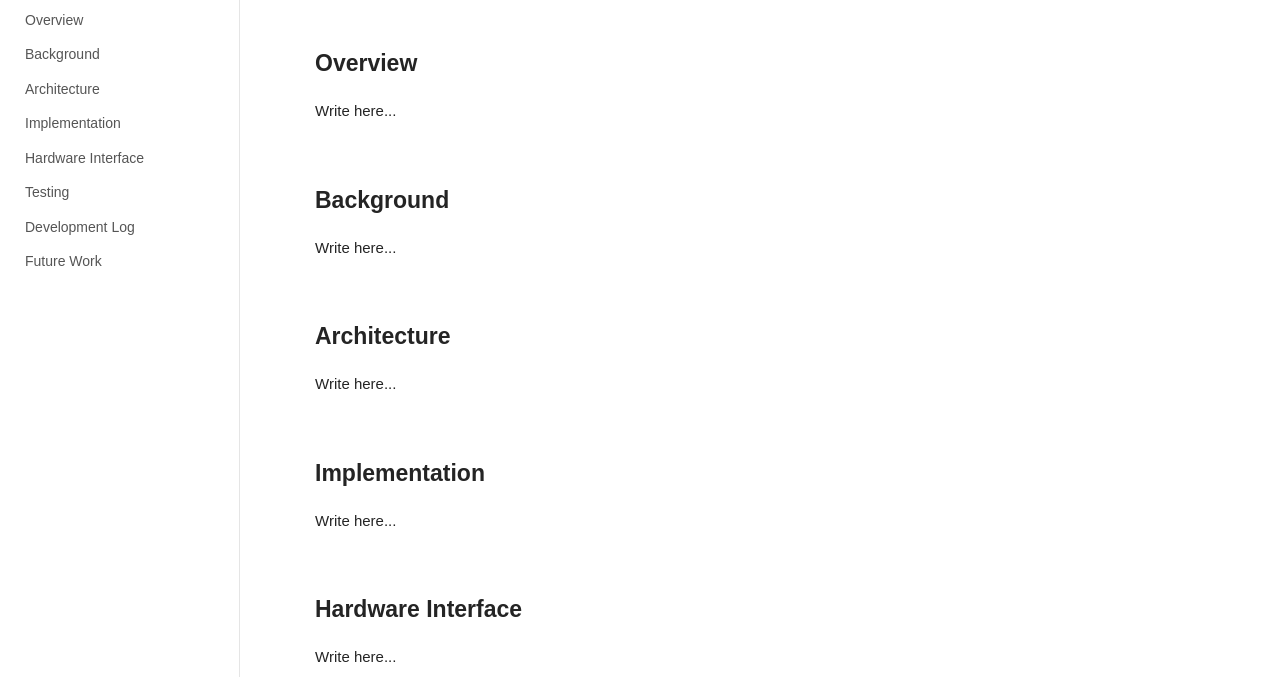
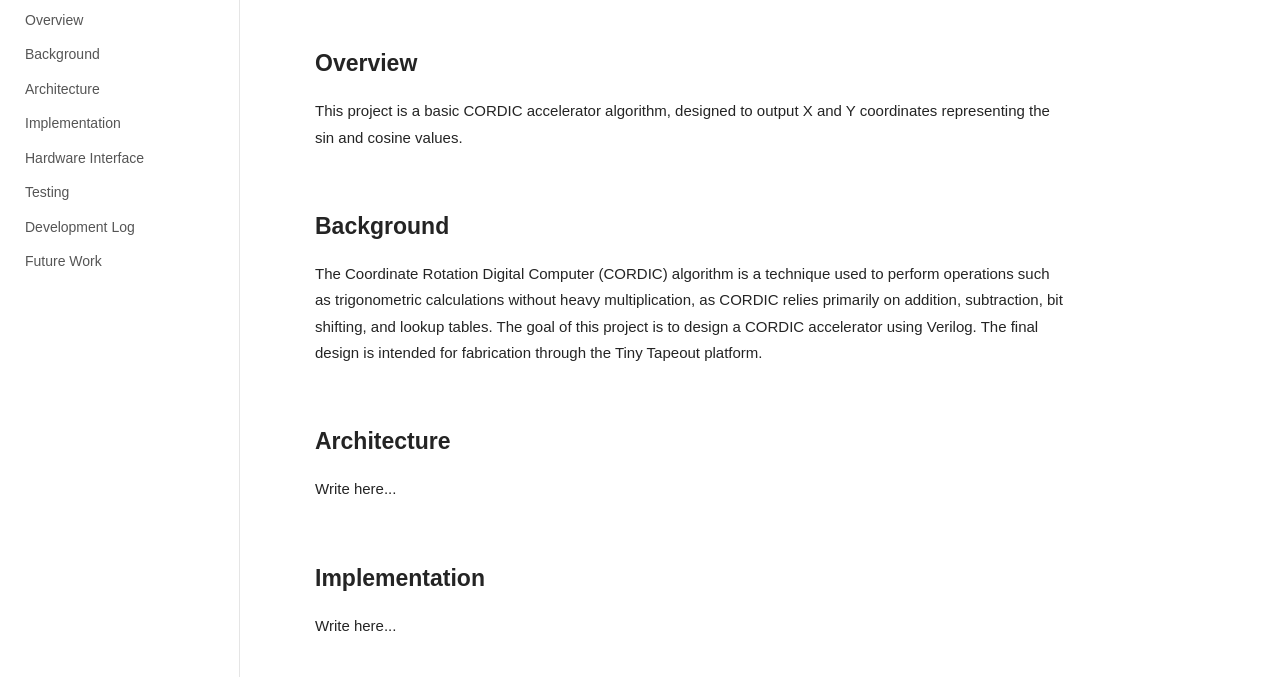
Before and after one commit to supersoimon/supersoimon.github.io, a plain HTML site: page index.html in a window 1280 px wide. Shown: the part 123-802 px from the top of the page. Drawn offline with Linux system fonts and the light colour scheme.

Commit message:
Update index.html

```diff
--- a/index.html
+++ b/index.html
@@ -146,12 +146,13 @@
 
     <section id="section1">
         <h2>Overview</h2>
-        <p>Write here...</p>
+        <p>This project is a basic CORDIC accelerator algorithm, designed to output X and Y coordinates representing the sin and cosine values. </p>
     </section>
 
     <section id="section2">
         <h2>Background</h2>
-        <p>Write here...</p>
+        <p>The Coordinate Rotation Digital Computer (CORDIC) algorithm is a technique used to perform operations such as trigonometric calculations without heavy multiplication, as CORDIC relies primarily on addition, subtraction, bit shifting, and lookup tables.
+The goal of this project is to design a CORDIC accelerator using Verilog. The final design is intended for fabrication through the Tiny Tapeout platform.</p>
     </section>
 
     <section id="section3">
```
